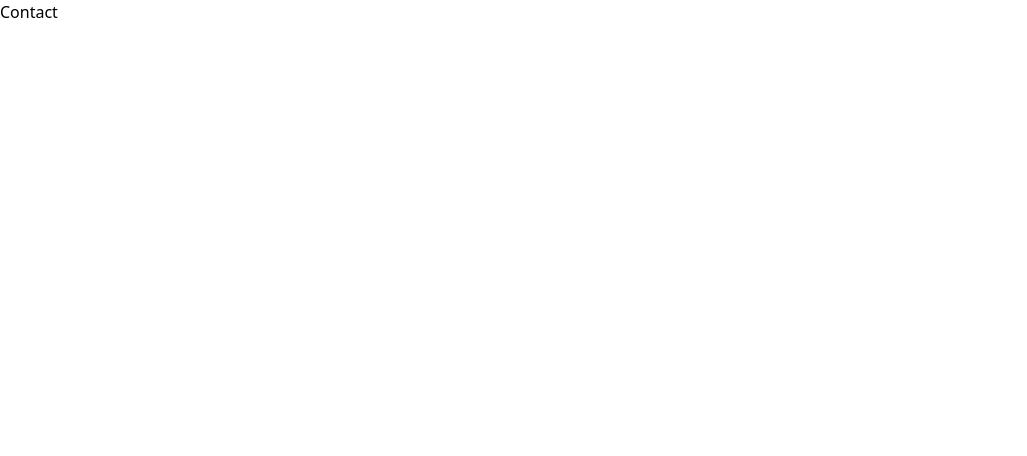
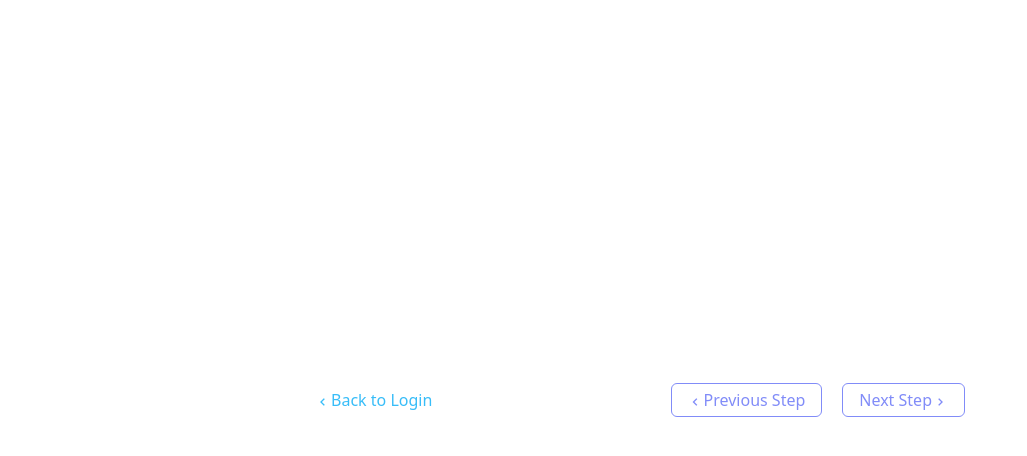
Before and after one commit to thedeepakmaurya/contactform, a React (Create React App) app: page / in a window 1280 px wide. Shown: the top 456 px of the page, without its empty margins (0-1027 px from the left). Built offline with nearby package versions, Linux system fonts and the light colour scheme.

Commit message:
button added

```diff
--- a/public/index.html
+++ b/public/index.html
@@ -10,8 +10,7 @@
       content="Fill the contact form."
     />
     <link rel="apple-touch-icon" href="%PUBLIC_URL%/logo192.png" />
-
-    <link rel="manifest" href="%PUBLIC_URL%/manifest.json" />
+    <link href='https://unpkg.com/boxicons@2.1.4/css/boxicons.min.css' rel='stylesheet'>
 
     <title>Contact Form</title>
   </head>
--- a/src/App.js
+++ /dev/null
@@ -1,10 +0,0 @@
-
-function App() {
-  return (
-    <div className="App">
-      Contact
-    </div>
-  );
-}
-
-export default App;
--- /dev/null
+++ b/src/components/App.js
@@ -0,0 +1,15 @@
+import Button from "./Button";
+import Form from "./Form";
+import Header from "./pages/Header";
+
+function App() {
+  return (
+    <div className="flex flex-col items-center justify-center h-screen">
+      {/* <Header /> */}
+      {/* <Form /> */}
+      <Button />
+    </div>
+  );
+}
+
+export default App;
--- /dev/null
+++ b/src/components/Button.js
@@ -0,0 +1,17 @@
+import React from 'react'
+
+const Button = () => {
+    return (
+        <div className='flex items-center justify-between w-[650px]'>
+            <div>
+                <button className='text-sky-400'><i className='bx bx-chevron-left align-middle'></i>Back to Login</button>
+            </div>
+            <div className='flex gap-5'>
+                <button className='border border-indigo-400 pl-4 pr-4 pt-1 pb-1 rounded-md text-indigo-400 hover:bg-indigo-400 hover:text-white'><i className='bx bx-chevron-left align-middle'></i>Previous Step</button>
+                <button className='border border-indigo-400 pl-4 pr-4 pt-1 pb-1 rounded-md text-indigo-400 hover:bg-indigo-400 hover:text-white'>Next Step<i className='bx bx-chevron-right align-middle'></i></button>
+            </div>
+        </div>
+    )
+}
+
+export default Button
--- /dev/null
+++ b/src/components/Form.js
@@ -0,0 +1,9 @@
+import React from 'react'
+
+const Form = () => {
+  return (
+    <div>Form</div>
+  )
+}
+
+export default Form
--- /dev/null
+++ b/src/components/pages/Header.js
@@ -0,0 +1,14 @@
+import React from 'react'
+
+const Header = () => {
+    return (
+        <div className="flex items-center justify-center w-[500px] relative mb-5">
+            <h1 className="text-lg">
+                Create New Account
+                <span className='text-xs absolute right-0'>Contact Us</span>
+            </h1>
+        </div>
+    )
+}
+
+export default Header
--- a/src/index.js
+++ b/src/index.js
@@ -1,7 +1,7 @@
 import React from 'react';
 import ReactDOM from 'react-dom/client';
 import './index.css';
-import App from './App';
+import App from './components/App';
 
 const root = ReactDOM.createRoot(document.getElementById('root'));
 root.render(
```
Also changed, not shown: src/index.css (line endings or trailing spaces).
